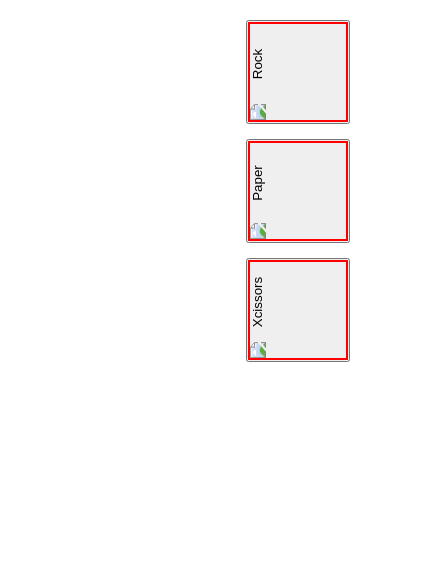
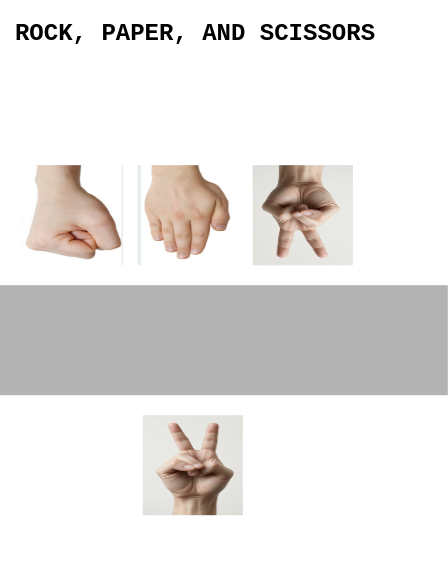
Before and after one commit to sulaimanadamu/odins-project, a plain HTML site: page Rock-paper-scissor/index.html in a window 390 px wide. Shown: the whole page, 448 px wide, since content can reach past the window. Drawn offline with Linux system fonts and the light colour scheme.

Commit message:
added the spinning mechanism to the game where computer spin choices, until it settles for one. added a feature, that removes all other signs except the one selected by the human player. added a css style to rotate the game orientation based on the screen size.

```diff
--- a/Rock-paper-scissor/index.html
+++ b/Rock-paper-scissor/index.html
@@ -8,11 +8,20 @@
     <title>Document</title>
 </head>
 <body>
-    <div id="btns">
-        <button data-represent="Rock" ><img src=".images/rock.png" height="100" width="100" alt="Rock"></button>
-        <button data-represent="Paper"><img src=".images/paper.png" height="100" width="100" alt="Paper"></button>
-        <button data-represent="Scissors"><img src=".images/scissors.png" height="100" width="100" alt="Xcissors"></button>
-    </div>
+    <main>
+        <h1>ROCK, PAPER, AND SCISSORS</h1>
+        <section>
+            <div id="btns">
+                <button id="ROCK"><img src="./images/rock.png" height="100" width="100" alt="Rock" data-represent="ROCK"></button>
+                <button id="PAPER"><img src="./images/paper.png" height="100" width="100" alt="Paper" data-represent="PAPER"></button>
+                <button id="SCISSORS"><img src="./images/scissors.png" height="100" width="100" alt="Scissors" data-represent="SCISSORS"></button>
+            </div>
+
+            <div id="dialog-box"></div>
+            <span id="computerChoice">
+                <img src="" alt="" height="100" width="100" id="computerChoiceimg">
+            </span>
+        </section>
+    </main>
     <script src="script.js"></script>
 </body>
-</html>
--- a/Rock-paper-scissor/script.js
+++ b/Rock-paper-scissor/script.js
@@ -1,23 +1,58 @@
-const options = ["SCISSORS", "ROCK", "PAPER"]
+const options = [{"SCISSORS": './images/scissors.png'}, {"ROCK":'./images/rock.png'}, {"PAPER":'./images/paper.png'}]
+const computerChoiceImg = document.querySelector('#computerChoiceimg')
+const dialogBox = document.querySelector('#dialog-box')
+const btns = document.querySelector('#btns')
+let computerChoiceSym = ''
+let humanChoice = ''
+
+//initial computer image befor the spin.
+computerChoiceImg.src = Object.values(options[getRandomInt(options.length)])
+
+
+btns.addEventListener('click', getHumanChoice)
+
+
+function getHumanChoice(e){
+    humanChoice = e.target.getAttribute('data-represent')
+    btns.removeEventListener('click', getHumanChoice)
+    removeUnselectedSigns(e.target.parentNode, this)
+    console.log(humanChoice)
+}
+
+function removeUnselectedSigns(selected, element){
+    element.textContent = ''
+    element.appendChild(selected)
+}
+
+
+function randomImages(){
+const intervalId = setInterval(randomImages, 500)
+setTimeout(() => {
+  clearInterval(intervalId);
+}, 10000);
+}
+
+function getComputerChoice(){
+        const entries = Object.entries(options[getRandomInt(options.length)])
+        const [computerChoice, src] = entries[0]
+        computerChoiceImg.src = src
+        computerChoiceSym = computerChoice
+}
+
+
+
+
+
 let humanScore = 0
 let computerScore = 0
 let error = 0
+
 
 
 function getRandomInt(max){
     return Math.floor(Math.random() * max)
 }
 
-//select a member of the array as computer choice
-function getComputerChoice(arraySize){
-    return options[getRandomInt(arraySize)]
-}
-
-//accept input from users
-function getHumanChoice(){
-    let choice = prompt("Rock,  Paper or Scissors? ")
-    return choice.toUpperCase();
-}
 
 function playRound(humanChoice, computerChoice){
     if(humanChoice === computerChoice){
@@ -58,14 +93,14 @@ function playRound(humanChoice, computerChoice){
 
 
 // allow us to repeat playing of the game.
-function playGame(){
-        // computerChoice = getComputerChoice(options.length)
-        // humanChoice = getHumanChoice()
+// function playGame(){
+//         // computerChoice = getComputerChoice(options.length)
+//         // humanChoice = getHumanChoice()
 
-        console.log("+++++++++++++++++++++++++++++++++++++++++++++++++++++++++++++")
-        playRound(humanChoice, computerChoice)
-        console.log("Computer: ", computerScore,"     ", "Your Score: ", humanScore)
-        console.log("+++++++++++++++++++++++++++++++++++++++++++++++++++++++++++++")
-}
+//         console.log("+++++++++++++++++++++++++++++++++++++++++++++++++++++++++++++")
+//         playRound(humanChoice, computerChoice)
+//         console.log("Computer: ", computerScore,"     ", "Your Score: ", humanScore)
+//         console.log("+++++++++++++++++++++++++++++++++++++++++++++++++++++++++++++")
+// }
 
-playGame()
+// playGame()
--- a/Rock-paper-scissor/style.css
+++ b/Rock-paper-scissor/style.css
@@ -4,20 +4,60 @@
     box-sizing: border-box;
 }
 
+section{
+    display: flex;
+    align-items: center;
+    justify-content: center;
+    flex-direction: row-reverse;
+}
+
+h1{
+    font-family: 'Courier New', Courier, monospace;
+    font-size: 1.5rem;
+    display: flex;
+    justify-content: center;
+    margin: 20px auto;
+
+}
+
 button img{
     display: block;
-    border: 2px solid red;
     object-fit:fit;
     rotate: 270deg;
 }
 
 button{
     margin-bottom: 15px;
+    outline: none;
+    border: none;
 }
-
+#dialog-box{
+    background-color: rgb(179, 179, 179);
+    width: 40vw;
+    height: 30vh;
+    margin: 0 20px ;
+}
 #btns{
     display: flex;
     flex-direction: column;
     align-items: end;
     margin: 20px 40px 20px 0;
 }
+
+span {
+
+    display: inline-block;
+}
+
+#computerChoiceimg{
+    rotate: 90deg;
+}
+
+@media screen  and (max-width: 725px){
+    section{
+        rotate: 270deg;
+    }
+    #dialog-box{
+         height: 60vh;
+    }
+}
```
